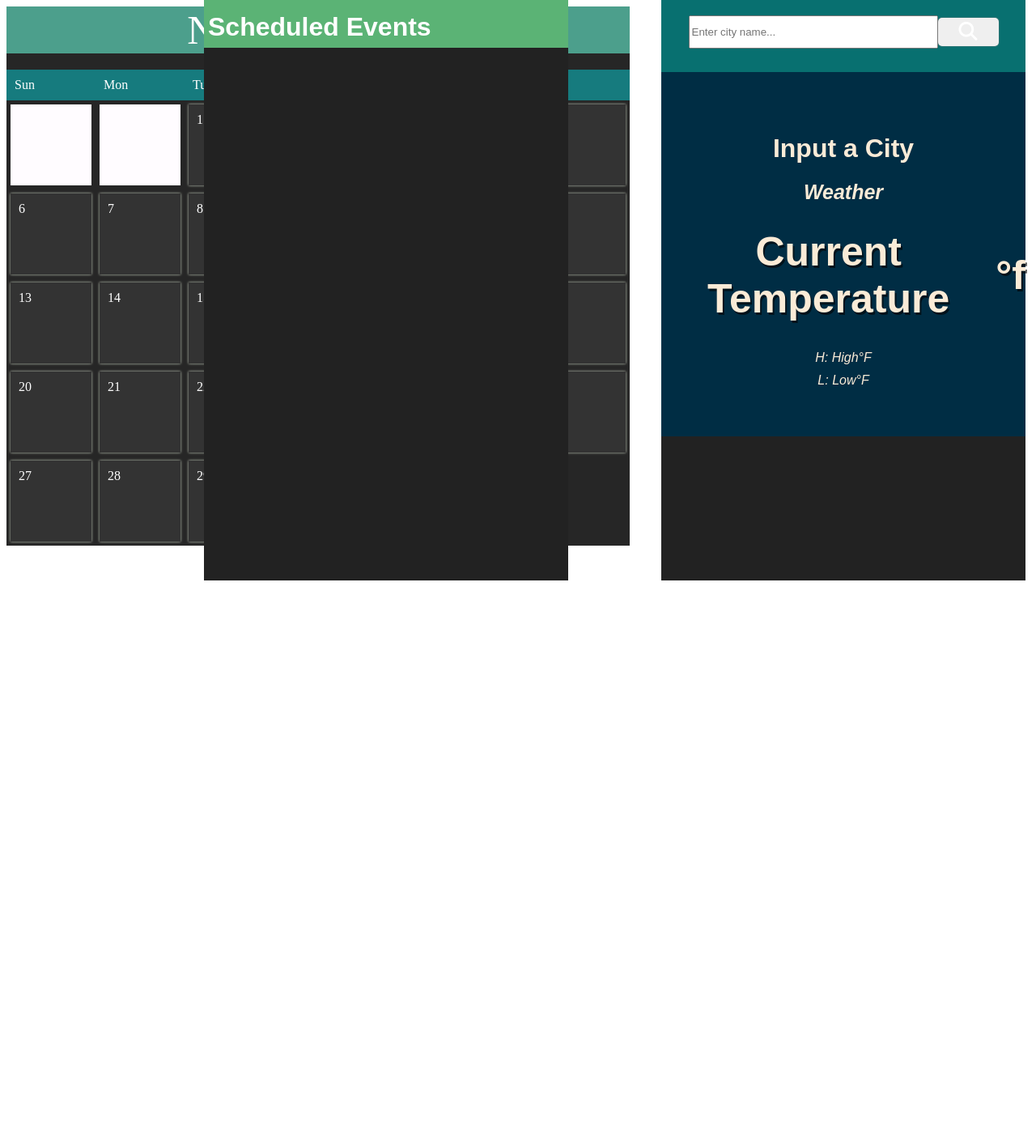
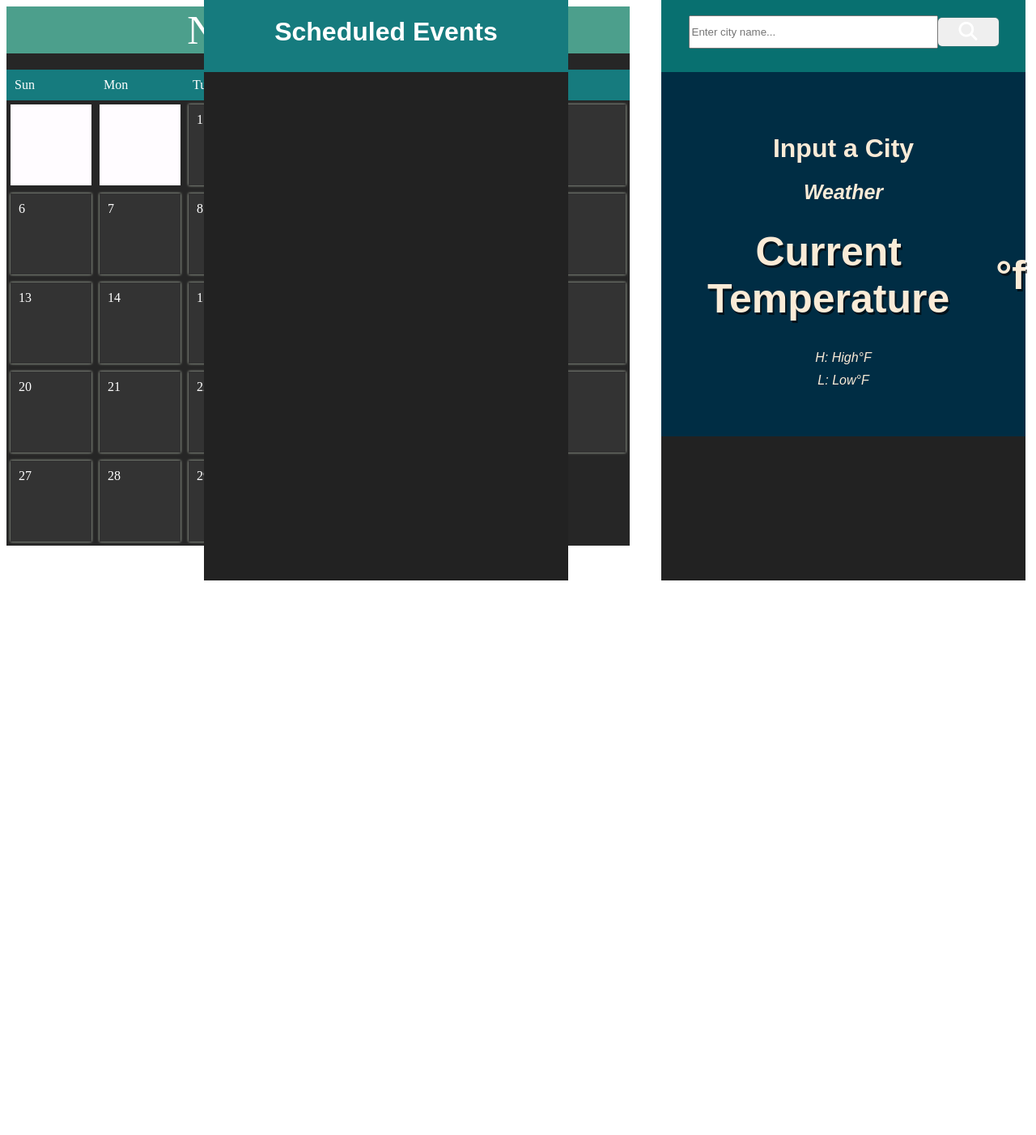
Before and after one commit to B3nto4Lunch/SchedulerFront, a Jekyll site: the page index.html, which Jekyll copies as it is, in a window 1280 px wide. Shown: the whole page at 81% size. Built offline with Jekyll 4.4.1, drawn with Linux system fonts in a browser that asks for light colours.

Commit message:
improved scheduled events display

```diff
--- a/index.html
+++ b/index.html
@@ -99,7 +99,38 @@
   </body>
 
 <style>
+/* saved events */
 
+#eventcontainer {
+  width: 450px;
+  height: 728px;
+  background: #222;
+  float: right;
+  right: 120px;
+  position: relative;
+  bottom: 685px;
+  font-family: 'montserrat', sans-serif;
+  display: flex;
+  flex-direction: column;
+  align-items: left;
+  color: white;
+}
+
+#eventtitle {
+  background-color: #167b7e;
+  padding: 5px;
+  height: 90px;
+  display: flex;
+  align-items: center;
+  justify-content: center;
+}
+
+#scheduledevents {
+  padding: 10px;
+  font-size: 25px;
+}
+
+/* saved events */
 /*WEATHER THING  */
 .H, .L {
   font-weight: 500;
@@ -333,27 +360,6 @@ button {
   border: 5px;
   border-color: white;
   color: white;
-}
-
-#eventcontainer {
-  width: 450px;
-  height: 728px;
-  background: #222;
-  float: right;
-  right: 120px;
-  position: relative;
-  bottom: 685px;
-  font-family: 'montserrat', sans-serif;
-  display: flex;
-  flex-direction: column;
-  align-items: left;
-  color: white;
-}
-
-#eventtitle {
-  background: #5bb375;
-  padding: 5px;
-  height: 60px;
 }
 
 #PopupBackDrop {
```
Also changed, not shown: other parts of index.html (+0 -4 lines).
